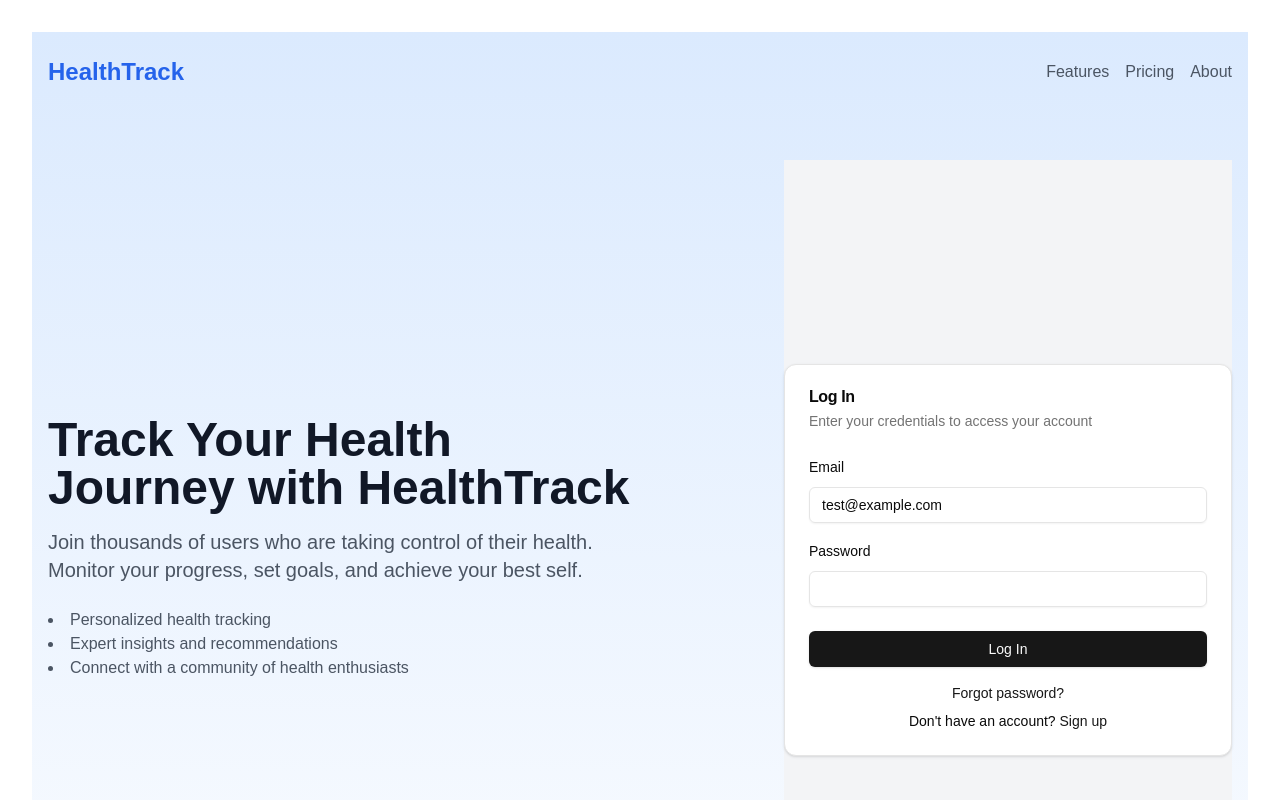
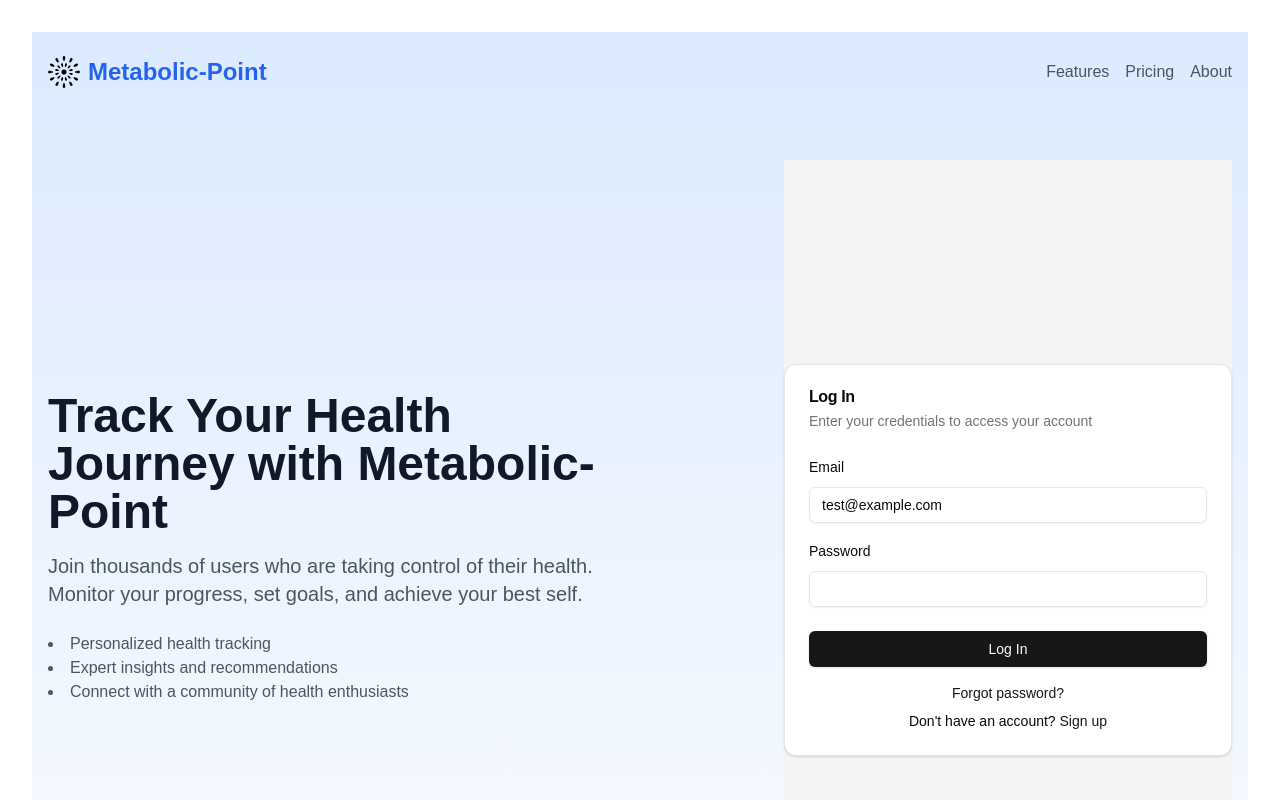
Before and after one commit to andriyhal/mp_platform, a Next.js app: page / in a window 1280 px wide. Shown: the top 800 px of the page. Built offline with nearby package versions, Linux system fonts and the light colour scheme.

Commit message:
update app name and logo

```diff
--- a/src/app/layout.tsx
+++ b/src/app/layout.tsx
@@ -14,8 +14,11 @@ const geistMono = localFont({
 });
 
 export const metadata: Metadata = {
-  title: "Create Next App",
-  description: "Generated by create next app",
+  title: "Metabolic-Point",
+  description: "Track your metabolic health journey",
+  icons: {
+    icon: '/images/logo.svg',
+  },
 };
 
 export default function RootLayout({
--- a/src/components/app-dashboard-page.tsx
+++ b/src/components/app-dashboard-page.tsx
@@ -31,6 +31,7 @@ import { HealthDataChart } from './health-data-chart'
 import { UserProfileEdit } from './UserProfileEdit'
 import 'react-circular-progressbar/dist/styles.css'
 import { HealthScore } from './health-score'
+import Image from 'next/image'
 
 export function DashboardPage() {
   const router = useRouter()
@@ -56,8 +57,14 @@ export function DashboardPage() {
       <div className="flex h-screen bg-gray-100">
         <Sidebar>
           <SidebarHeader>
-            <div className="p-4">
-              <h2 className="text-xl font-bold">HealthTrack</h2>
+            <div className="p-4 flex items-center gap-2">
+              <Image
+                src="/images/logo.svg"
+                alt="Metabolic-Point Logo"
+                width={24}
+                height={24}
+              />
+              <h2 className="text-xl font-bold">Metabolic-Point</h2>
             </div>
           </SidebarHeader>
           <SidebarContent>
--- a/src/components/app-page.tsx
+++ b/src/components/app-page.tsx
@@ -2,13 +2,23 @@
 
 import Link from 'next/link'
 import LoginPage from './app-login-page'
+import Image from 'next/image'
 
 
 export function LandPage() {
   return (
     <div className="min-h-screen bg-gradient-to-b from-blue-100 to-white">
       <header className="container mx-auto px-4 py-6 flex justify-between items-center">
-        <div className="text-2xl font-bold text-blue-600">HealthTrack</div>
+        <div className="flex items-center">
+          <Image
+            src="/images/logo.svg"
+            alt="Metabolic-Point Logo"
+            width={32}
+            height={32}
+            className="mr-2"
+          />
+          <div className="text-2xl font-bold text-blue-600">Metabolic-Point</div>
+        </div>
         <nav>
           <ul className="flex space-x-4">
             <li><Link href="#features" className="text-gray-600 hover:text-blue-600">Features</Link></li>
@@ -22,7 +32,7 @@ export function LandPage() {
         <div className="flex flex-col lg:flex-row items-center justify-between">
           <div className="lg:w-1/2 mb-8 lg:mb-0">
             <h1 className="text-4xl lg:text-5xl font-bold text-gray-900 mb-4">
-              Track Your Health Journey with HealthTrack
+              Track Your Health Journey with Metabolic-Point
             </h1>
             <p className="text-xl text-gray-600 mb-6">
               Join thousands of users who are taking control of their health.
@@ -45,7 +55,7 @@ export function LandPage() {
         <div className="container mx-auto px-4 py-8">
           <div className="flex flex-col md:flex-row justify-between items-center">
             <div className="text-gray-600 mb-4 md:mb-0">
-              © 2023 HealthTrack. All rights reserved.
+              © 2023 Metabolic-Point. All rights reserved.
             </div>
             <div className="flex space-x-4">
               <Link href="/privacy" className="text-gray-600 hover:text-blue-600">Privacy Policy</Link>
```
Also changed, not shown: public/images/logo.svg (added).
